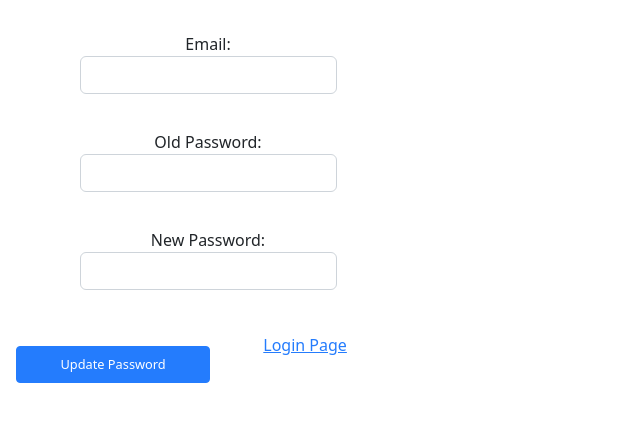
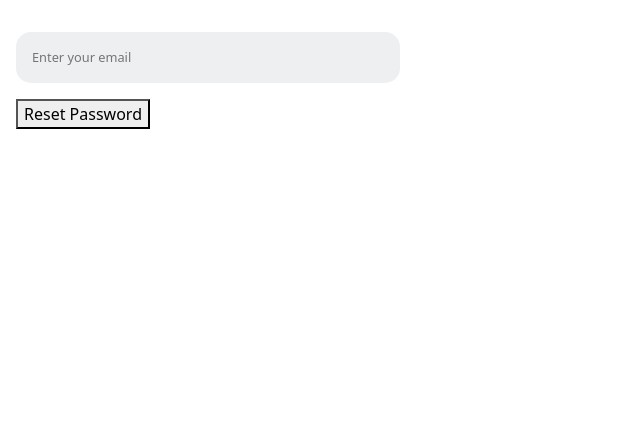
Before and after one commit to shavinya0906/TradeFrontEnd, a React (Create React App) app: page /forgetpassword in a window 1280 px wide. Shown: the top 422 px of the page, without its empty margins (0-640 px from the left). Built offline with nearby package versions, Linux system fonts and the light colour scheme; no server answers.

Commit message:
Files changed

```diff
--- /dev/null
+++ b/src/component/auth/ResetPassword.js
@@ -0,0 +1,58 @@
+import React, { useState } from 'react';
+import axios from 'axios';
+import { useLocation } from 'react-router-dom';
+
+const authAPIUrl = process.env.REACT_APP_AUTH_API_URL;
+
+const ResetPassword = () => {
+  const [newPassword, setNewPassword] = useState('');
+  const [confirmPassword, setConfirmPassword] = useState('');
+  const [error, setError] = useState('');
+  const [success, setSuccess] = useState('');
+  const query = new URLSearchParams(useLocation().search);
+  const token = query.get('token');
+
+  const handleSubmit = async (e) => {
+    e.preventDefault();
+    if (newPassword !== confirmPassword) {
+      setError('Passwords do not match');
+      return;
+    }
+
+    try {
+      await axios.post(`${authAPIUrl}/reset-password`, { token, newPassword });
+      setSuccess('Password reset successfully');
+    } catch (err) {
+      setError('Failed to reset password');
+    }
+  };
+
+  return (
+    <div>
+      <h2>Reset Password</h2>
+      <form onSubmit={handleSubmit}>
+        <div>
+          <label>New Password:</label>
+          <input
+            type="password"
+            value={newPassword}
+            onChange={(e) => setNewPassword(e.target.value)}
+          />
+        </div>
+        <div>
+          <label>Confirm Password:</label>
+          <input
+            type="password"
+            value={confirmPassword}
+            onChange={(e) => setConfirmPassword(e.target.value)}
+          />
+        </div>
+        <button type="submit">Reset Password</button>
+      </form>
+      {error && <p>{error}</p>}
+      {success && <p>{success}</p>}
+    </div>
+  );
+};
+
+export default ResetPassword;
--- a/src/component/auth/forgetPassword.js
+++ b/src/component/auth/forgetPassword.js
@@ -1,88 +1,34 @@
-import React, { useState } from "react";
-import { useDispatch } from "react-redux";
-import { updatePassword } from "../../store/slice/forgetPasswordSlice"; // Assuming the slice is in the same directory
+import React, { useState } from 'react';
+import axios from 'axios';
 
-const UpdatePasswordForm = () => {
-  const dispatch = useDispatch();
-  const [email, setEmail] = useState("");
-  const [oldPassword, setOldPassword] = useState("");
-  const [newPassword, setNewPassword] = useState("");
-  const [errorMessage, setErrorMessage] = useState("");
+const authAPIUrl = process.env.REACT_APP_AUTH_API_URL;
+
+const ForgotPassword = () => {
+  const [email, setEmail] = useState('');
 
   const handleSubmit = async (e) => {
     e.preventDefault();
-
     try {
-      await dispatch(updatePassword({ email, oldPassword, newPassword }));
-
-      setEmail("");
-      setOldPassword("");
-      setNewPassword("");
-      setErrorMessage("");
+      await axios.post(`${authAPIUrl}/auth/forgot-password`, { email });
+      alert('Password reset link sent to your email');
     } catch (error) {
-      setErrorMessage(error.message);
+      console.error('Error sending reset link:', error);
+      alert('Error sending reset link');
     }
   };
 
   return (
-    <form
-      onSubmit={handleSubmit}
-      style={{ display: "flex", flexDirection: "column", alignItems: "center" }}
-    >
-      <div class="form-group">
-        <label for="email">Email:</label>
+    <form onSubmit={handleSubmit}>
       <input
         type="email"
-          id="email"
-          class="form-control"
         value={email}
         onChange={(e) => setEmail(e.target.value)}
+        placeholder="Enter your email"
         required
       />
-      </div>
-      <div class="form-group">
-        <label for="oldPassword">Old Password:</label>
-        <input
-          type="password"
-          id="oldPassword"
-          class="form-control"
-          value={oldPassword}
-          onChange={(e) => setOldPassword(e.target.value)}
-          required
-        />
-      </div>
-      <div class="form-group">
-        <label for="newPassword">New Password:</label>
-        <input
-          type="password"
-          id="newPassword"
-          class="form-control"
-          value={newPassword}
-          onChange={(e) => setNewPassword(e.target.value)}
-          required
-        />
-      </div>
-      <div
-        style={{
-          display: "flex",
-          justifyContent: "space-between",
-          width: "100%",
-        }}
-      >
-        <button
-          type="submit"
-          class="btn btn-primary btn-sm"
-          style={{ padding: "0.5rem 1rem", fontSize: "0.8rem" }}
-        >
-          Update Password
-        </button>
-        <a href="/login" class="btn btn-link">
-          Login Page
-        </a>
-      </div>
-      {errorMessage && <p class="error-message">{errorMessage}</p>}
+      <button type="submit">Reset Password</button>
     </form>
   );
 };
 
-export default UpdatePasswordForm;
+export default ForgotPassword;
--- a/src/component/tradeLog/index.js
+++ b/src/component/tradeLog/index.js
@@ -450,7 +450,7 @@ function TradeLog() {
       const hold = JSON.parse(JSON.stringify(prev)).map((item, i) => {
         if (i === id) {
           item.dynamicColumn = item.dynamicColumn.map((dynamicColumnItem) => {
-            if (dynamicColumnItem.key === field) {
+            if (dynamicColumnItem.column_name === field) {
               dynamicColumnItem.value = value;
             }
             return dynamicColumnItem;
--- a/src/routes/LPRoutes.js
+++ b/src/routes/LPRoutes.js
@@ -23,7 +23,8 @@ import Login from "../component/auth/login";
 import Signup from "../component/auth/signup";
 import PrivateRoute from "../component/widgets/PrivateRoutes";
 import Dashboard from "../component/dashboard/dashboard";
-import ForgetPassword from "../component/auth/forgetPassword";
+import ForgotPassword from "../component/auth/forgetPassword";
+import ResetPassword from "../component/auth/ResetPassword";
 
 function LPRoutes() {
 
@@ -32,7 +33,7 @@ function LPRoutes() {
     "/login", "/signup", "/forgetpassword",
     "/tradelog", "/strategies", "/trading-accounts", "/trader-analytics",
     "/tools", "/calendar", "/calculator", "/mantra", "/userinfo",
-    "/editProfile", "/dashboard"
+    "/editProfile", "/dashboard", "/reset-password"
   ];
   const shouldHideNavbarAndFooter = pathsToHideNavbarAndFooter.some(path =>
     location.pathname.startsWith(path)
@@ -67,7 +68,8 @@ function LPRoutes() {
           </Route>
           <Route path="/login" element={<Login />} />
           <Route path="/signup" element={<Signup />} />
-          <Route path="/forgetpassword" element={<ForgetPassword />} />
+          <Route path="/reset-password" element={<ResetPassword />} />
+          <Route path="/forgetpassword" element={<ForgotPassword />} />
 
           <Route
             path="/faqs"
--- a/src/store/slice/authSlice.js
+++ b/src/store/slice/authSlice.js
@@ -9,7 +9,7 @@ export const fetchUserData = createAsyncThunk(
   async (_, { getState }) => {
     try {
       const token = getState().auth.token;
-      const response = await axios.get(`${authAPIUrl}/get-user/`, {
+      const response = await axios.get(`${authAPIUrl}/auth/get-user/`, {
         headers: {
           Authorization: `Bearer ${token}`,
         },
@@ -23,7 +23,7 @@ export const fetchUserData = createAsyncThunk(
 
 export const LoginUser = createAsyncThunk("auth/LoginUser", async (data) => {
   try {
-    const response = await axios.put(`${authAPIUrl}/user/login`, data, {
+    const response = await axios.put(`${authAPIUrl}/auth/user/login`, data, {
       headers: {
         "Content-Type": "application/json",
       },
--- a/src/store/slice/userSlice.js
+++ b/src/store/slice/userSlice.js
@@ -1,13 +1,13 @@
 import { createSlice, createAsyncThunk } from "@reduxjs/toolkit";
 import axios from "axios";
 
-const userAPIUrl = process.env.REACT_APP_USER_API_URL;
+const userAPIUrl = process.env.REACT_APP_AUTH_API_URL;
 
 export const addUser = createAsyncThunk("user/AddUser", async (userData,{ rejectWithValue }) => {
   userData["status"] = 1;
   try {
     const response = await axios.post(
-      `http://localhost:3000/v1/api/user/signup`,
+      `${userAPIUrl}/auth/user/signup`,
       userData,
       {
         headers: {
@@ -32,7 +32,7 @@ export const updateUser = createAsyncThunk(
   async (userData) => {
     try {
       const response = await axios.put(
-        `http://localhost:3000/v1/api/user/update-user/`,
+        `${userAPIUrl}/auth/user/update-user/`,
         userData.data,
         {
           headers: {
@@ -50,7 +50,7 @@ export const updateUser = createAsyncThunk(
 
 export const fetchUserById = createAsyncThunk("/get-user/", async (userId) => {
   try {
-    const response = await axios.get(`${userAPIUrl}/user/${userId}`);
+    const response = await axios.get(`${userAPIUrl}/auth/user/${userId}`);
     return response.data;
   } catch (error) {
     throw error;
```
Lines whose indentation alone changed are shown as unchanged.
